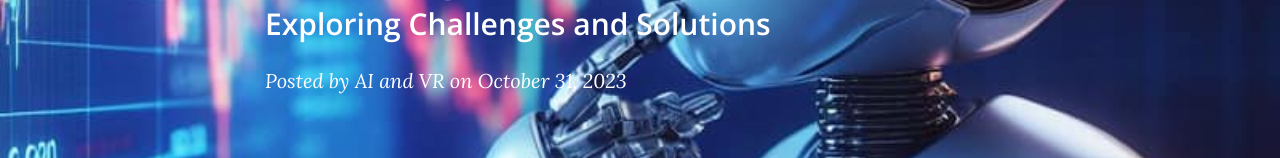
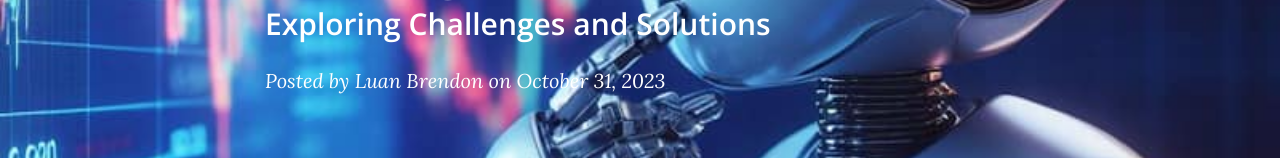
Before and after one commit to Guilhermeme14/Blog-a3, a website: page post6.html in a window 1280 px wide. Shown: the part 355-513 px from the top of the page. Drawn offline with nearby package versions, Linux system fonts and the light colour scheme.

Commit message:
Arrumei erro

```diff
--- a/post6.html
+++ b/post6.html
@@ -58,7 +58,7 @@
                     <div class="post-heading">
                         <h1>Discussions on Ethical Issues in Artificial Intelligence</h1>
                         <h2 class="subheading">Exploring Challenges and Solutions</h2>
-                        <span class="meta">Posted by <a href="about.html">AI and VR</a> on October 31, 2023</span>
+                        <span class="meta">Posted by <a href="about.html">Luan Brendon</a> on October 31, 2023</span>
                     </div>
                 </div>
             </div>
```
